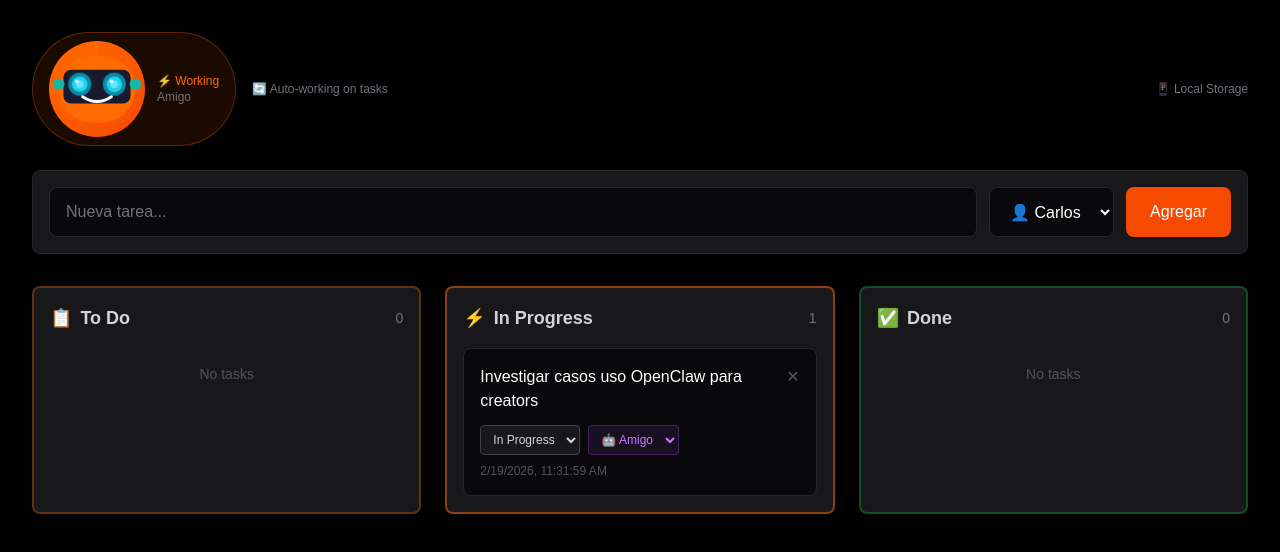
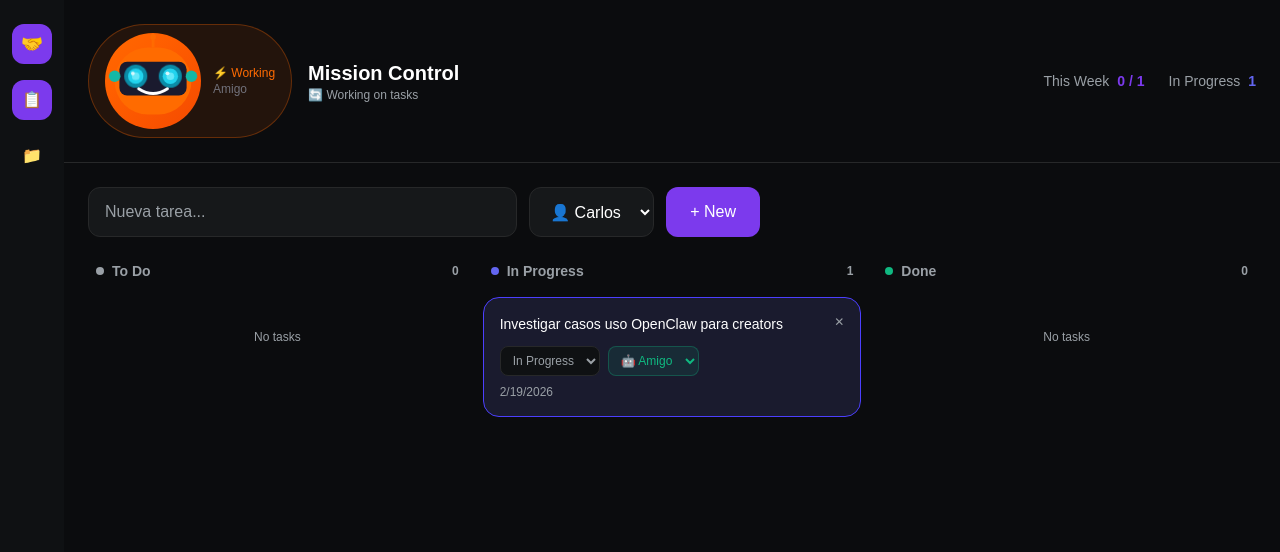
Before and after one commit to Carlos-Dominguez-faber/amigo-mission-control, a Next.js app: page / in a window 1280 px wide. Shown: the top 552 px of the page. Built offline with nearby package versions, Linux system fonts and the light colour scheme.

Commit message:
Add document repository with viewer, improve kanban styling

```diff
--- a/package.json
+++ b/package.json
@@ -13,7 +13,8 @@
     "convex": "^1.32.0",
     "next": "16.1.6",
     "react": "19.2.3",
-    "react-dom": "19.2.3"
+    "react-dom": "19.2.3",
+    "react-markdown": "^10.1.0"
   },
   "devDependencies": {
     "@tailwindcss/postcss": "^4",
--- a/src/app/page.tsx
+++ b/src/app/page.tsx
@@ -2,6 +2,7 @@
 
 import { useState, useEffect } from "react";
 import AnimatedAvatar, { AvatarState } from "@/components/AnimatedAvatar";
+import ReactMarkdown from "react-markdown";
 
 type TaskStatus = "todo" | "in-progress" | "done";
 type Assignee = "carlos" | "amigo";
@@ -16,6 +17,15 @@ interface Task {
   updatedAt: number;
 }
 
+interface Document {
+  id: string;
+  name: string;
+  type: "md" | "pdf" | "image";
+  content?: string;
+  url?: string;
+  uploadedAt: number;
+}
+
 const statusLabels: Record<TaskStatus, string> = {
   "todo": "To Do",
   "in-progress": "In Progress",
@@ -23,36 +33,29 @@ const statusLabels: Record<TaskStatus, string> = {
 };
 
 const statusColors: Record<TaskStatus, string> = {
-  "todo": "bg-zinc-900 border-orange-500/30",
-  "in-progress": "bg-zinc-900 border-orange-500/50",
-  "done": "bg-zinc-900 border-green-500/30",
+  "todo": "bg-[#16181a] border-[#272829]",
+  "in-progress": "bg-[#1a1b2e] border-[#4c3fff]",
+  "done": "bg-[#16181a] border-[#10b981]",
 };
 
 const STORAGE_KEY = "amigo-mission-control-tasks";
+const DOCS_KEY = "amigo-mission-control-docs";
 
-// Auto-detect avatar state based on tasks
 function detectAvatarState(tasks: Task[]): AvatarState {
   const now = Date.now();
   const fiveMinutesAgo = now - 5 * 60 * 1000;
 
-  // Check if Amigo has any in-progress tasks worked on recently
   const amigoActiveTasks = tasks.filter(
     t => t.assignee === "amigo" &&
     (t.status === "in-progress" || t.status === "todo") &&
     t.updatedAt > fiveMinutesAgo
   );
 
-  if (amigoActiveTasks.length > 0) {
-    return "working";
-  }
+  if (amigoActiveTasks.length > 0) return "working";
 
-  // Check if there are any pending tasks for anyone
   const pendingTasks = tasks.filter(t => t.status !== "done");
-  if (pendingTasks.length === 0) {
-    return "resting";
-  }
+  if (pendingTasks.length === 0) return "resting";
 
-  // If there are tasks but Amigo isn't working on them actively
   return "thinking";
 }
 
@@ -62,8 +65,8 @@ export default function TaskBoard() {
   const [newTaskAssignee, setNewTaskAssignee] = useState<Assignee>("carlos");
   const [avatarState, setAvatarState] = useState<AvatarState>("resting");
   const [isLoaded, setIsLoaded] = useState(false);
+  const [view, setView] = useState<"tasks" | "docs">("tasks");
 
-  // Load from localStorage
   useEffect(() => {
     const stored = localStorage.getItem(STORAGE_KEY);
     let loadedTasks: Task[] = [];
@@ -76,7 +79,6 @@ export default function TaskBoard() {
       }
     }
 
-    // Add default task if none exist
     if (loadedTasks.length === 0) {
       const now = Date.now();
       const defaultTask: Task = {
@@ -92,32 +94,11 @@ export default function TaskBoard() {
     }
 
     setIsLoaded(true);
-
-    // Check URL params for new task
-    const params = new URLSearchParams(window.location.search);
-    const newTask = params.get('task');
-    const assignee = params.get('assignee') as Assignee || 'carlos';
-    if (newTask) {
-      const now = Date.now();
-      const task: Task = {
-        id: `task-${now}`,
-        title: decodeURIComponent(newTask),
-        status: "todo",
-        assignee: assignee,
-        createdAt: now,
-        updatedAt: now,
-      };
-      setTasks(prev => [...prev, task]);
-      // Clear URL
-      window.history.replaceState({}, '', window.location.pathname);
-    }
   }, []);
 
-  // Save to localStorage and auto-detect avatar state
   useEffect(() => {
     if (isLoaded) {
       localStorage.setItem(STORAGE_KEY, JSON.stringify(tasks));
-      // Auto-detect state
       setAvatarState(detectAvatarState(tasks));
     }
   }, [tasks, isLoaded]);
@@ -165,71 +146,115 @@ export default function TaskBoard() {
 
   if (!isLoaded) {
     return (
-      <div className="min-h-screen bg-black flex items-center justify-center">
-        <div className="text-orange-500">Loading...</div>
+      <div className="min-h-screen bg-[#0b0c0e] flex items-center justify-center">
+        <div className="text-[#7c3aed]">Loading...</div>
       </div>
     );
   }
 
   return (
-    <div className="min-h-screen bg-black text-white p-4 md:p-8">
-      <div className="max-w-7xl mx-auto">
+    <div className="min-h-screen bg-[#0b0c0e] text-white">
+      {/* Sidebar */}
+      <div className="fixed left-0 top-0 h-full w-16 bg-[#0f1113] flex flex-col items-center py-6 gap-4 z-50">
+        <div className="w-10 h-10 rounded-xl bg-[#7c3aed] flex items-center justify-center text-lg font-bold">
+          🤝
+        </div>
+        <button
+          onClick={() => setView("tasks")}
+          className={`w-10 h-10 rounded-xl flex items-center justify-center transition-colors ${
+            view === "tasks" ? "bg-[#7c3aed]" : "hover:bg-[#272829]"
+          }`}
+          title="Tasks"
+        >
+          📋
+        </button>
+        <button
+          onClick={() => setView("docs")}
+          className={`w-10 h-10 rounded-xl flex items-center justify-center transition-colors ${
+            view === "docs" ? "bg-[#7c3aed]" : "hover:bg-[#272829]"
+          }`}
+          title="Documents"
+        >
+          📁
+        </button>
+      </div>
+
+      {/* Main Content */}
+      <div className="pl-16">
         {/* Header */}
-        <div className="flex flex-col md:flex-row md:justify-between md:items-center mb-6 gap-4">
+        <div className="flex justify-between items-center p-6 border-b border-[#272829]">
           <div className="flex items-center gap-4">
             <AnimatedAvatar state={avatarState} size="md" />
-            <div className="text-xs text-zinc-500 hidden md:block">
-              {avatarState === "working" && "🔄 Auto-working on tasks"}
+            <div>
+              <h1 className="text-xl font-semibold">Mission Control</h1>
+              <p className="text-xs text-[#9aa0a6]">
+                {avatarState === "working" && "🔄 Working on tasks"}
                 {avatarState === "thinking" && "💭 Waiting for tasks"}
                 {avatarState === "resting" && "😴 No active tasks"}
+              </p>
             </div>
           </div>
-          <span className="text-xs text-zinc-500">📱 Local Storage</span>
+
+          {/* Stats */}
+          <div className="flex gap-6 text-sm">
+            <div>
+              <span className="text-[#9aa0a6]">This Week</span>
+              <span className="ml-2 font-semibold text-[#7c3aed]">
+                {tasksByStatus("done").length} / {tasks.length}
+              </span>
+            </div>
+            <div>
+              <span className="text-[#9aa0a6]">In Progress</span>
+              <span className="ml-2 font-semibold text-[#6366f1]">
+                {tasksByStatus("in-progress").length}
+              </span>
+            </div>
+          </div>
         </div>
 
+        {view === "tasks" ? (
+          <>
             {/* Create Task Form */}
             <form
               onSubmit={handleCreateTask}
-          className="bg-zinc-900 rounded-lg border border-zinc-800 p-4 mb-8"
+              className="p-6 pb-0"
             >
-          <div className="flex flex-col md:flex-row gap-3">
+              <div className="flex gap-3 max-w-2xl">
                 <input
                   type="text"
                   value={newTaskTitle}
                   onChange={(e) => setNewTaskTitle(e.target.value)}
                   placeholder="Nueva tarea..."
-              className="flex-1 px-4 py-3 bg-zinc-950 border border-zinc-800 rounded-lg focus:ring-2 focus:ring-orange-500 focus:border-transparent text-white placeholder-zinc-500"
+                  className="flex-1 px-4 py-3 bg-[#16181a] border border-[#272829] rounded-xl focus:ring-2 focus:ring-[#7c3aed] focus:border-transparent text-white placeholder-[#9aa0a6]"
                 />
                 <select
                   value={newTaskAssignee}
                   onChange={(e) => setNewTaskAssignee(e.target.value as Assignee)}
-              className="px-4 py-3 bg-zinc-950 border border-zinc-800 rounded-lg focus:ring-2 focus:ring-orange-500 text-white"
+                  className="px-4 py-3 bg-[#16181a] border border-[#272829] rounded-xl focus:ring-2 focus:ring-[#7c3aed] text-white"
                 >
                   <option value="carlos">👤 Carlos</option>
                   <option value="amigo">🤖 Amigo</option>
                 </select>
                 <button
                   type="submit"
-              className="px-6 py-3 bg-orange-600 hover:bg-orange-700 text-white font-medium rounded-lg transition-colors"
+                  className="px-6 py-3 bg-[#7c3aed] hover:bg-[#6d28d9] text-white font-medium rounded-xl transition-colors"
                 >
-              Agregar
+                  + New
                 </button>
               </div>
             </form>
 
             {/* Kanban Board */}
-        <div className="grid grid-cols-1 md:grid-cols-3 gap-4 md:gap-6">
+            <div className="grid grid-cols-1 md:grid-cols-3 gap-4 p-6">
               {(["todo", "in-progress", "done"] as TaskStatus[]).map((status) => (
-            <div
-              key={status}
-              className={`rounded-lg border-2 p-4 ${statusColors[status]}`}
-            >
-              <h2 className="text-lg font-semibold mb-4 flex items-center gap-2">
-                {status === "todo" && "📋"}
-                {status === "in-progress" && "⚡"}
-                {status === "done" && "✅"}
-                <span className="text-zinc-300">{statusLabels[status]}</span>
-                <span className="ml-auto text-sm font-normal text-zinc-500">
+                <div key={status}>
+                  <h2 className="text-sm font-semibold mb-4 flex items-center gap-2 px-2">
+                    <span className={`w-2 h-2 rounded-full ${
+                      status === "todo" ? "bg-[#9aa0a6]" :
+                      status === "in-progress" ? "bg-[#6366f1]" : "bg-[#10b981]"
+                    }`} />
+                    <span className="text-[#9aa0a6]">{statusLabels[status]}</span>
+                    <span className="ml-auto text-xs text-[#9aa0a6]">
                       {tasksByStatus(status).length}
                     </span>
                   </h2>
@@ -238,13 +263,13 @@ export default function TaskBoard() {
                     {tasksByStatus(status).map((task) => (
                       <div
                         key={task.id}
-                    className="bg-zinc-950 rounded-lg border border-zinc-800 p-4 hover:border-orange-500/50 transition-colors"
+                        className={`rounded-2xl border p-4 ${statusColors[status]} hover:border-[#7c3aed]/50 transition-colors`}
                       >
                         <div className="flex justify-between items-start mb-3">
-                      <p className="font-medium text-white pr-2">{task.title}</p>
+                          <p className="font-medium text-sm pr-2">{task.title}</p>
                           <button
                             onClick={() => handleDelete(task.id)}
-                        className="text-zinc-600 hover:text-red-500 transition-colors flex-shrink-0"
+                            className="text-[#9aa0a6] hover:text-red-500 transition-colors text-xs"
                           >
                             ✕
                           </button>
@@ -256,7 +281,7 @@ export default function TaskBoard() {
                             onChange={(e) =>
                               handleStatusChange(task.id, e.target.value as TaskStatus)
                             }
-                        className="text-xs px-2 py-1.5 bg-zinc-900 border border-zinc-700 rounded text-zinc-300"
+                            className="text-xs px-2 py-1.5 bg-[#0f1113] border border-[#272829] rounded-lg text-[#9aa0a6]"
                           >
                             <option value="todo">To Do</option>
                             <option value="in-progress">In Progress</option>
@@ -268,10 +293,10 @@ export default function TaskBoard() {
                             onChange={(e) =>
                               handleAssigneeChange(task.id, e.target.value as Assignee)
                             }
-                        className={`text-xs px-2 py-1.5 border rounded ${
+                            className={`text-xs px-2 py-1.5 border rounded-lg ${
                               task.assignee === "carlos"
-                            ? "bg-orange-500/10 border-orange-500/30 text-orange-400"
-                            : "bg-purple-500/10 border-purple-500/30 text-purple-400"
+                                ? "bg-[#7c3aed]/10 border-[#7c3aed]/30 text-[#7c3aed]"
+                                : "bg-[#10b981]/10 border-[#10b981]/30 text-[#10b981]"
                             }`}
                           >
                             <option value="carlos">👤 Carlos</option>
@@ -279,14 +304,14 @@ export default function TaskBoard() {
                           </select>
                         </div>
 
-                    <p className="text-xs text-zinc-600 mt-2">
-                      {new Date(task.updatedAt).toLocaleString()}
+                        <p className="text-xs text-[#9aa0a6] mt-2">
+                          {new Date(task.updatedAt).toLocaleDateString()}
                         </p>
                       </div>
                     ))}
 
                     {tasksByStatus(status).length === 0 && (
-                  <p className="text-zinc-600 text-sm text-center py-4">
+                      <p className="text-[#9aa0a6] text-xs text-center py-8">
                         No tasks
                       </p>
                     )}
@@ -294,7 +319,223 @@ export default function TaskBoard() {
                 </div>
               ))}
             </div>
+          </>
+        ) : (
+          <DocumentRepository />
+        )}
       </div>
     </div>
   );
 }
+
+function DocumentRepository() {
+  const [docs, setDocs] = useState<Document[]>([]);
+  const [selectedDoc, setSelectedDoc] = useState<Document | null>(null);
+  const [isLoaded, setIsLoaded] = useState(false);
+
+  useEffect(() => {
+    const stored = localStorage.getItem(DOCS_KEY);
+    if (stored) {
+      try {
+        setDocs(JSON.parse(stored));
+      } catch (e) {
+        console.error("Failed to parse docs", e);
+      }
+    }
+    setIsLoaded(true);
+  }, []);
+
+  useEffect(() => {
+    if (isLoaded) {
+      localStorage.setItem(DOCS_KEY, JSON.stringify(docs));
+    }
+  }, [docs, isLoaded]);
+
+  const handleFileUpload = (e: React.ChangeEvent<HTMLInputElement>) => {
+    const file = e.target.files?.[0];
+    if (!file) return;
+
+    const now = Date.now();
+    const ext = file.name.split(".").pop()?.toLowerCase() || "md";
+
+    if (ext === "md") {
+      const reader = new FileReader();
+      reader.onload = (event) => {
+        const newDoc: Document = {
+          id: `doc-${now}`,
+          name: file.name,
+          type: "md",
+          content: event.target?.result as string,
+          uploadedAt: now,
+        };
+        setDocs((prev) => [newDoc, ...prev]);
+      };
+      reader.readAsText(file);
+    } else if (["jpg", "jpeg", "png", "gif", "webp"].includes(ext)) {
+      const reader = new FileReader();
+      reader.onload = (event) => {
+        const newDoc: Document = {
+          id: `doc-${now}`,
+          name: file.name,
+          type: "image",
+          url: event.target?.result as string,
+          uploadedAt: now,
+        };
+        setDocs((prev) => [newDoc, ...prev]);
+      };
+      reader.readAsDataURL(file);
+    } else {
+      // For PDF and other files, just store metadata
+      const newDoc: Document = {
+        id: `doc-${now}`,
+        name: file.name,
+        type: ext === "pdf" ? "pdf" : "md",
+        uploadedAt: now,
+      };
+      setDocs((prev) => [newDoc, ...prev]);
+    }
+
+    e.target.value = "";
+  };
+
+  const deleteDoc = (id: string) => {
+    setDocs((prev) => prev.filter((d) => d.id !== id));
+    if (selectedDoc?.id === id) setSelectedDoc(null);
+  };
+
+  const downloadDoc = (doc: Document) => {
+    if (doc.type === "image" && doc.url) {
+      const link = document.createElement("a");
+      link.href = doc.url;
+      link.download = doc.name;
+      link.click();
+    } else if (doc.type === "md" && doc.content) {
+      const blob = new Blob([doc.content], { type: "text/markdown" });
+      const url = URL.createObjectURL(blob);
+      const link = document.createElement("a");
+      link.href = url;
+      link.download = doc.name;
+      link.click();
+      URL.revokeObjectURL(url);
+    }
+  };
+
+  if (!isLoaded) return null;
+
+  return (
+    <div className="p-6">
+      {/* Upload Area */}
+      <div className="mb-6">
+        <label className="inline-flex items-center gap-2 px-4 py-2 bg-[#7c3aed] hover:bg-[#6d28d9] rounded-xl cursor-pointer transition-colors">
+          <span>📤 Subir documento</span>
+          <input
+            type="file"
+            accept=".md,.pdf,.jpg,.jpeg,.png,.gif,.webp"
+            onChange={handleFileUpload}
+            className="hidden"
+          />
+        </label>
+        <span className="ml-3 text-xs text-[#9aa0a6]">
+          MD, PDF, Imágenes
+        </span>
+      </div>
+
+      {/* Documents Grid */}
+      {docs.length === 0 ? (
+        <div className="text-center py-20 text-[#9aa0a6]">
+          <p className="text-4xl mb-4">📁</p>
+          <p>No hay documentos aún</p>
+          <p className="text-sm">Sube archivos MD, PDF o imágenes</p>
+        </div>
+      ) : (
+        <div className="grid grid-cols-2 md:grid-cols-4 lg:grid-cols-6 gap-4">
+          {docs.map((doc) => (
+            <div
+              key={doc.id}
+              onClick={() => setSelectedDoc(doc)}
+              className="bg-[#16181a] border border-[#272829] rounded-2xl p-4 hover:border-[#7c3aed]/50 cursor-pointer transition-colors group"
+            >
+              <div className="text-3xl mb-2">
+                {doc.type === "md" && "📝"}
+                {doc.type === "pdf" && "📄"}
+                {doc.type === "image" && "🖼️"}
+              </div>
+              <p className="text-sm font-medium truncate">{doc.name}</p>
+              <p className="text-xs text-[#9aa0a6]">
+                {new Date(doc.uploadedAt).toLocaleDateString()}
+              </p>
+              <div className="flex gap-2 mt-2 opacity-0 group-hover:opacity-100 transition-opacity">
+                <button
+                  onClick={(e) => { e.stopPropagation(); downloadDoc(doc); }}
+                  className="text-xs text-[#7c3aed] hover:underline"
+                >
+                  ⬇️
+                </button>
+                <button
+                  onClick={(e) => { e.stopPropagation(); deleteDoc(doc.id); }}
+                  className="text-xs text-red-500 hover:underline"
+                >
+                  🗑️
+                </button>
+              </div>
+            </div>
+          ))}
+        </div>
+      )}
+
+      {/* Modal Viewer */}
+      {selectedDoc && (
+        <div
+          className="fixed inset-0 bg-black/80 z-50 flex items-center justify-center p-4"
+          onClick={() => setSelectedDoc(null)}
+        >
+          <div
+            className="bg-[#16181a] rounded-2xl max-w-4xl w-full max-h-[90vh] overflow-auto"
+            onClick={(e) => e.stopPropagation()}
+          >
+            <div className="flex justify-between items-center p-4 border-b border-[#272829]">
+              <h3 className="font-semibold">{selectedDoc.name}</h3>
+              <div className="flex gap-2">
+                <button
+                  onClick={() => downloadDoc(selectedDoc)}
+                  className="px-3 py-1 bg-[#7c3aed] rounded-lg text-sm"
+                >
+                  ⬇️ Descargar
+                </button>
+                <button
+                  onClick={() => setSelectedDoc(null)}
+                  className="px-3 py-1 bg-[#272829] rounded-lg text-sm"
+                >
+                  ✕ Cerrar
+                </button>
+              </div>
+            </div>
+            <div className="p-4">
+              {selectedDoc.type === "md" && selectedDoc.content && (
+                <div className="prose prose-invert max-w-none">
+                  <ReactMarkdown className="text-sm text-[#e6e6e6] bg-[#0f1113] p-6 rounded-xl overflow-auto">
+                    {selectedDoc.content}
+                  </ReactMarkdown>
+                </div>
+              )}
+              {selectedDoc.type === "image" && selectedDoc.url && (
+                <img
+                  src={selectedDoc.url}
+                  alt={selectedDoc.name}
+                  className="max-w-full rounded-xl"
+                />
+              )}
+              {selectedDoc.type === "pdf" && (
+                <div className="text-center py-20 text-[#9aa0a6]">
+                  <p className="text-4xl mb-4">📄</p>
+                  <p>Vista previa de PDF no disponible</p>
+                  <p className="text-sm">Descarga el archivo para verlo</p>
+                </div>
+              )}
+            </div>
+          </div>
+        </div>
+      )}
+    </div>
+  );
+}
```
Also changed, not shown: 1 other file (tests, documents, lock files or other folders). Lines whose indentation alone changed are shown as unchanged.
